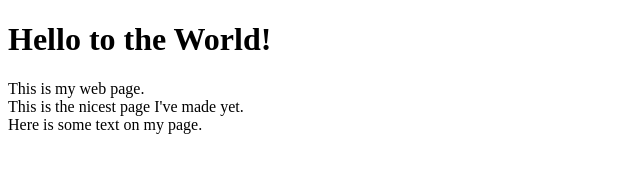
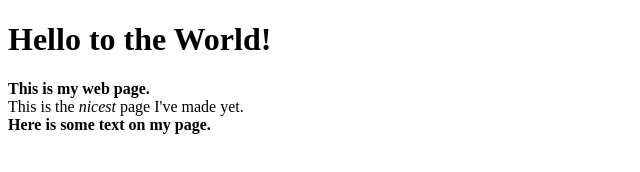
Before and after one commit to sraywall/hello-world, a plain HTML site: page css.html in a window 1280 px wide. Shown: the whole page, without its empty margins (0-640 px from the left). Drawn offline with Linux system fonts and the light colour scheme.

Commit message:
added some css

```diff
--- a/css.html
+++ b/css.html
@@ -7,12 +7,12 @@
   </head>
   <body>
     <h1>Hello to the World!</h1>
-    <div>
+    <div style="font-weight:bold;">
       This is my web page.
     </div>
     <div>
-      This is the <span>nicest</span> page I've made yet.
+      This is the <span style="font-style:italic;">nicest</span> page I've made yet.
     </div>
-    <div>Here is some text on my page.</div>
+    <div style="font-weight:bold;">Here is some text on my page.</div>
   </body>
 </html>
```
